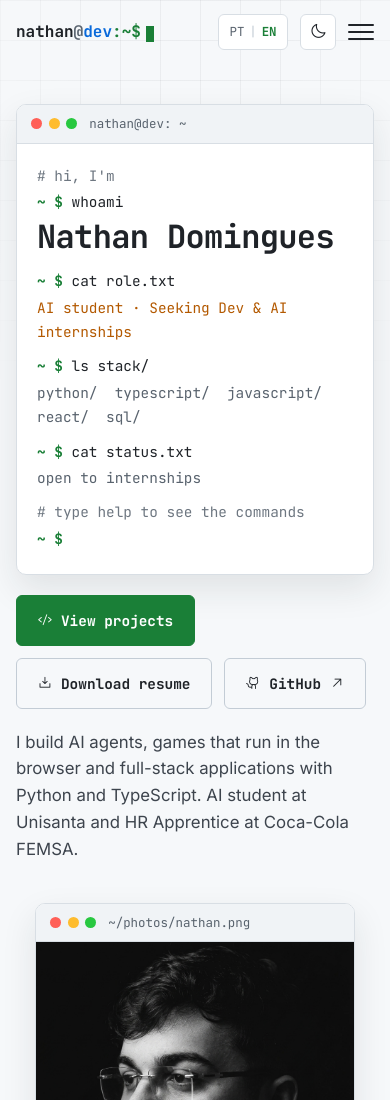
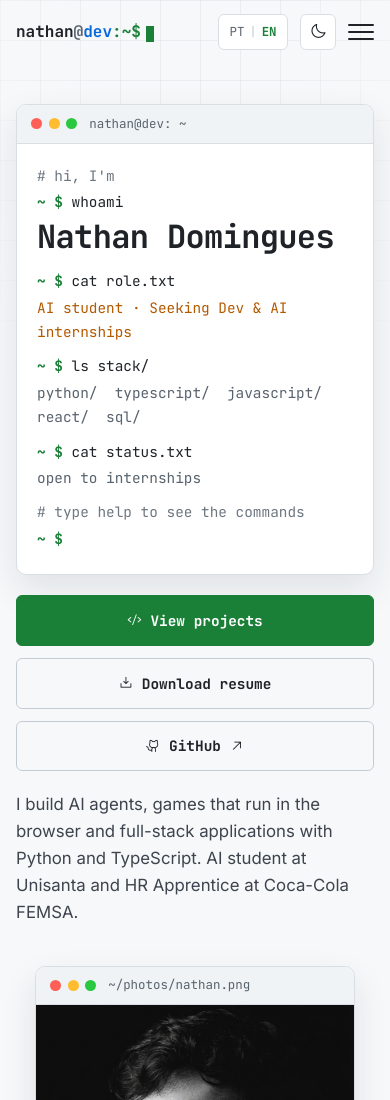
Before and after one commit to nathdomin/site-curriculo, a plain HTML site: page index.html in a window 390 px wide. Shown: the top 1100 px of the page. Drawn offline with nearby package versions, Linux system fonts and the light colour scheme; no server answers.

Commit message:
Alinha os botões do hero em todas as larguras de tela
Os botões passam a ocupar a largura da coluna, alinhados às bordas do
terminal, e ficam empilhados com a mesma largura abaixo de 600 px.

Co-Authored-By: Claude Opus 5.5 <noreply@anthropic.com>

```diff
--- a/css/style.css
+++ b/css/style.css
@@ -659,6 +659,11 @@ button.t-help-cmd:hover,
     gap: 0.75rem;
 }
 
+/* Até caberem os três na mesma linha, ficam empilhados com a mesma largura */
+@media screen and (max-width: 599px) {
+    .hero-actions { flex-direction: column; }
+}
+
 /* Celular: botões logo depois do terminal, sem precisar rolar */
 @media screen and (max-width: 899px) {
     .hero-main { display: flex; flex-direction: column; }
@@ -1720,6 +1725,7 @@ button.t-help-cmd:hover,
 }
 
 /* Quando quebram em duas linhas, os botões ocupam a largura da coluna por igual */
+.hero-actions .button,
 .download-resume .button {
     flex: 1 1 auto;
     justify-content: center;
```
